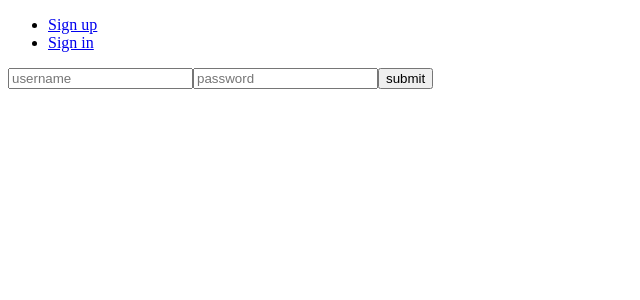
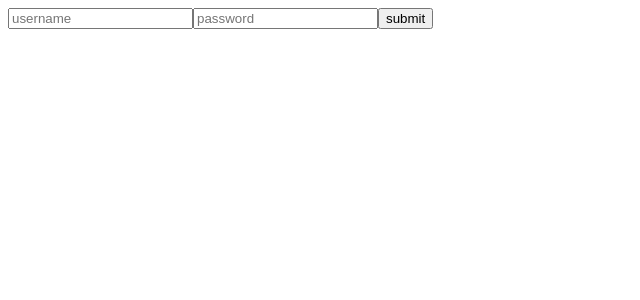
Before and after one commit to nnsncl/kwick, a React (Create React App) app in the folder app/: page /signin in a window 1280 px wide. Shown: the top 300 px of the page, without its empty margins (0-640 px from the left). Built offline with nearby package versions, Linux system fonts and the light colour scheme; the HTML template or start-up script is replaced by a standard one.

Commit message:
Extract navigation to it's own container

```diff
--- a/app/src/App.js
+++ b/app/src/App.js
@@ -1,5 +1,5 @@
 import React from 'react';
-import { BrowserRouter as Router, Switch, Route, Link } from "react-router-dom";
+import { BrowserRouter as Router, Switch, Route } from "react-router-dom";
 
 import { ProvideAuth } from './hooks/use-auth';
 
@@ -10,16 +10,6 @@ function App() {
   return (
     <ProvideAuth>
       <Router>
-        <nav>
-          <ul>
-            <li>
-              <Link to="/signup">Sign up</Link>
-            </li>
-            <li>
-              <Link to="/signin">Sign in</Link>
-            </li>
-          </ul>
-        </nav>
         <Switch>
           <Route exact path="/signup">
             <Signup />
--- /dev/null
+++ b/app/src/containers/NavigationContainer.js
@@ -0,0 +1,17 @@
+import React from 'react';
+import { Link } from 'react-router-dom';
+
+export default function NavigationContainer() {
+    return (
+        <nav>
+            <ul>
+                <li>
+                    <Link to="/signup">Sign up</Link>
+                </li>
+                <li>
+                    <Link to="/signin">Sign in</Link>
+                </li>
+            </ul>
+        </nav>
+    )
+}
--- a/app/src/containers/index.js
+++ b/app/src/containers/index.js
@@ -1,2 +1,3 @@
+export { default as NavigationContainer } from './NavigationContainer';
 export { default as UsersContainer } from './UsersContainer';
 export { default as MessagesContainer } from './MessagesContainer';
--- a/app/src/pages/chat.js
+++ b/app/src/pages/chat.js
@@ -4,16 +4,16 @@ import axios from 'axios';
 
 import { useAuth } from '../hooks/use-auth';
 
-import { UsersContainer, MessagesContainer } from '../containers';
+import { UsersContainer, MessagesContainer, NavigationContainer } from '../containers';
 
 export default function Chat() {
     const auth = useAuth();
 
     return auth.localStorageUser ? (
         <>
+            <NavigationContainer />
             <h2>Users</h2>
             <UsersContainer />
-
             <h2>Messages</h2>
             <MessagesContainer />
             <div>
```
